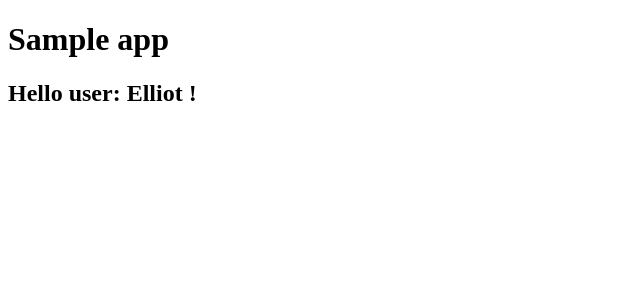
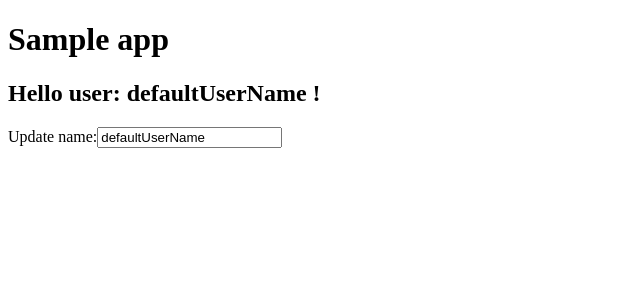
Before and after one commit to aisnote/ts-001-starter-boilerplate, a React app: page / in a window 1280 px wide. Shown: the top 300 px of the page, without its empty margins (0-640 px from the left). Built offline with nearby package versions, Linux system fonts and the light colour scheme.

Commit message:
property and state

```diff
--- /dev/null
+++ b/src/app.tsx
@@ -0,0 +1,19 @@
+import * as React from "react";
+import { HelloComponent } from "./hello"
+import { NameEditComponent } from "./nameEdit";
+
+export const App = () => {
+    const [name, setName] = React.useState('defaultUserName');
+    // return <HelloComponent userName={name} />
+
+    const setUserNameState = (event: React.ChangeEvent<HTMLInputElement>) => {
+        setName(event.target.value);
+    }
+
+    return (
+        <>
+                <HelloComponent userName={name} />
+                <NameEditComponent userName={name} onChange={setUserNameState} />
+        </>
+    );
+}
--- a/src/index.tsx
+++ b/src/index.tsx
@@ -1,9 +1,11 @@
 import * as React from 'react'
 import * as ReactCom from 'react-dom'
+import { App } from './app'
 
-import { HelloComponent } from './hello';
+// import { HelloComponent } from './hello';
 
 ReactCom.render(
-    <HelloComponent userName="Elliot"/>,
+    // <HelloComponent userName="Elliot"/>,
+    <App />,
     document.getElementById('root')
 );
--- /dev/null
+++ b/src/nameEdit.tsx
@@ -0,0 +1,13 @@
+import * as React from "react";
+
+interface Props {
+    userName: string;
+    onChange: (e: React.ChangeEvent<HTMLInputElement>) => void;
+}
+
+export const NameEditComponent = (props: Props) => (
+    <>
+        <label>Update name:</label>
+        <input value={props.userName} onChange={props.onChange} />
+    </>
+);
```
